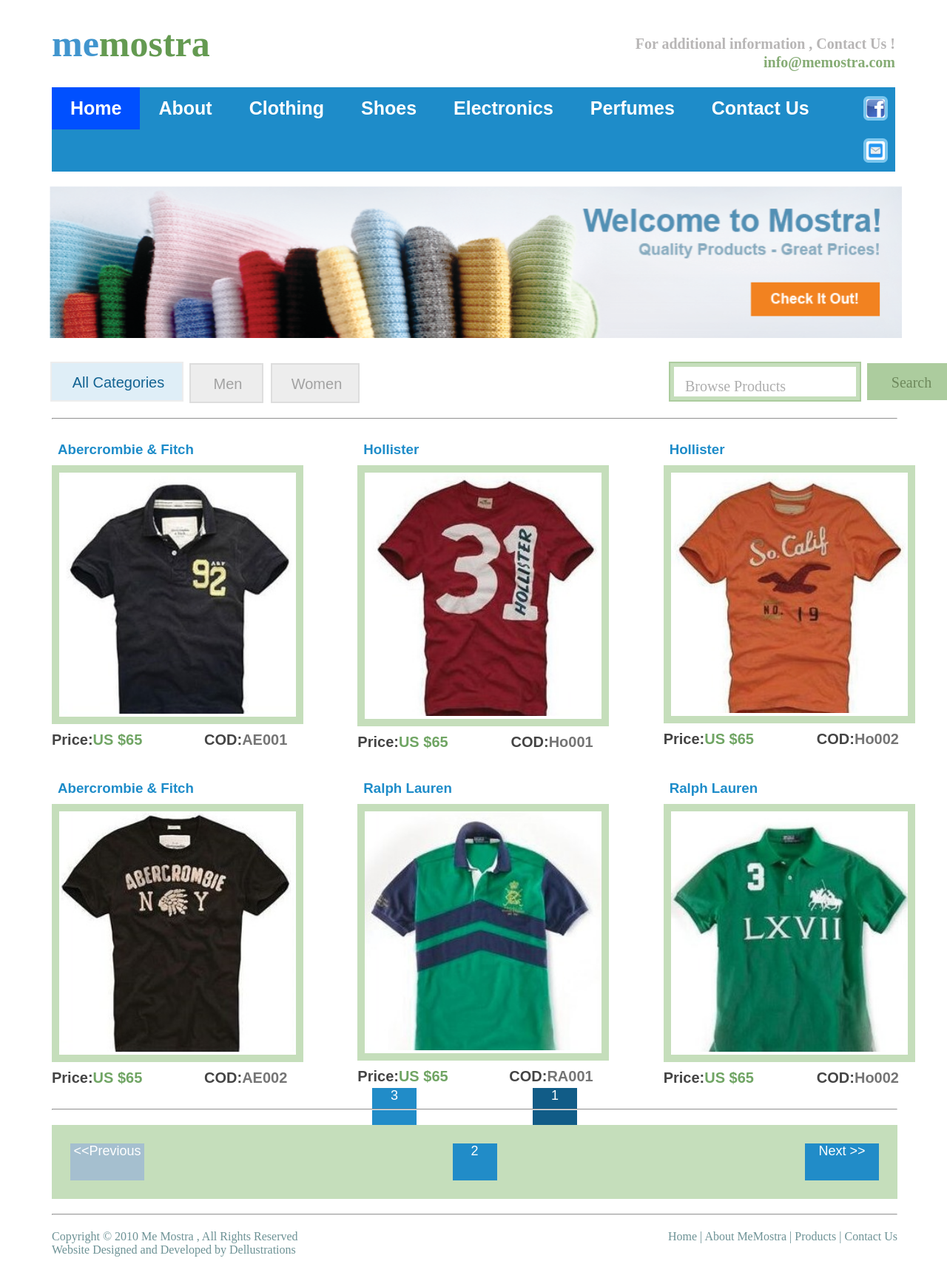
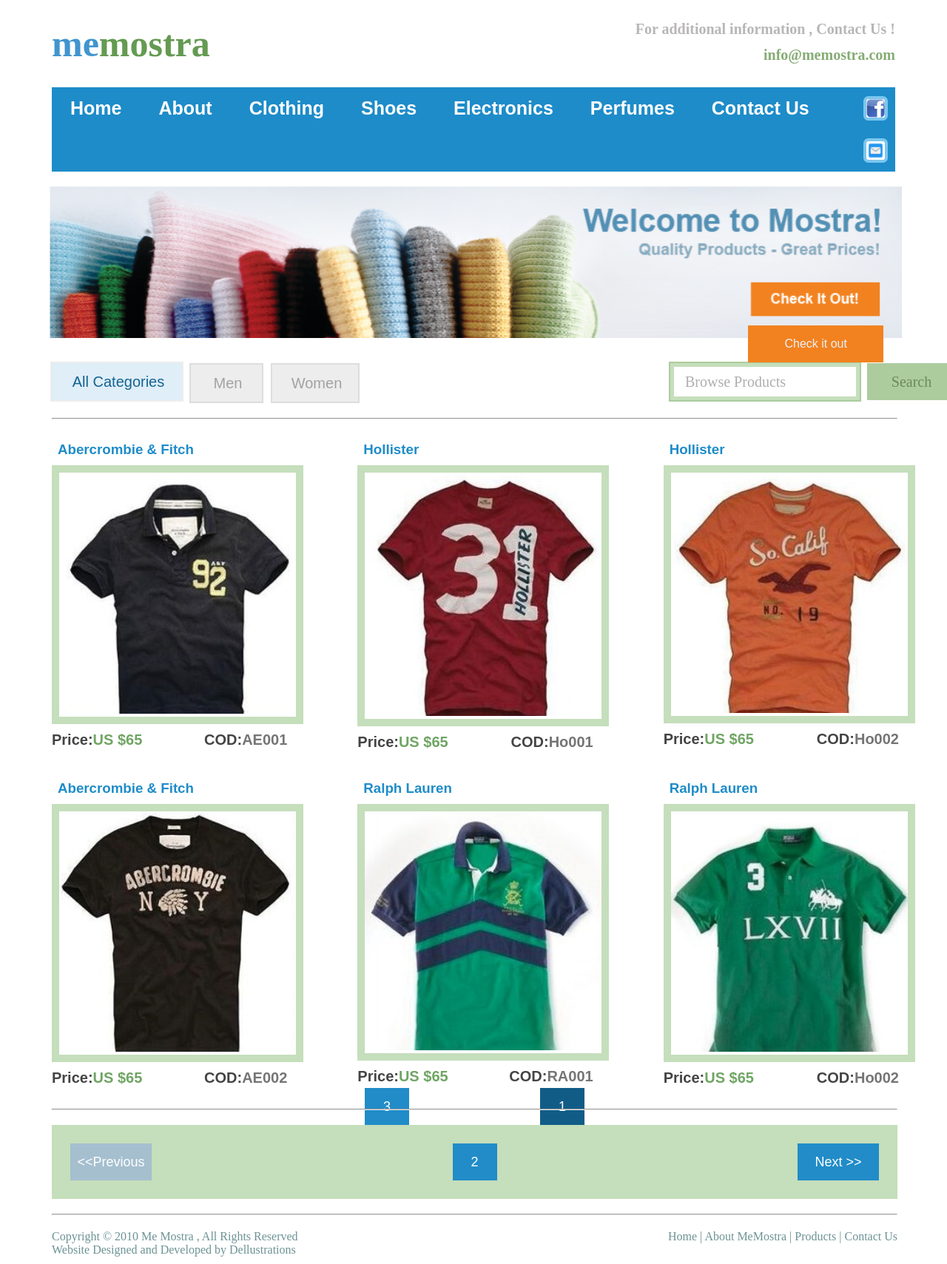
Before and after one commit to oMnia-Elsayed/MeMostra-Clothes-Company, a plain HTML site: page index.html in a window 1280 px wide. Shown: the whole page at 74% size. Drawn offline with Linux system fonts and the light colour scheme.

Commit message:
first commit

```diff
--- a/CSS/STYLE.css
+++ b/CSS/STYLE.css
@@ -25,7 +25,7 @@
 #add_info
 {
 	float: right;
-	margin-top: -40px;
+	margin-top: -60px;
 	color: #b8b6b6 ;
 }
 
@@ -33,7 +33,7 @@
 {
 	float: right;
 	color: #86ac75 ;
-	margin-top: -15px;
+	margin-top: -25px;
 }
 /* End Header */
 
@@ -59,10 +59,7 @@
     text-decoration: none;
     font-size: 25px
 }
-.active
-{
-    background-color: #0050ff;
-}
+li:hover { background-color: #9dbfd4; }
 .image_div
 {
 	width: 25px;
@@ -88,6 +85,21 @@
 {
 	padding: 20px 67px ;
 	width: 90%;
+	position: relative;
+}
+.button
+{
+	width: 183px;
+	height: 50px;
+	position: absolute;
+	background-color: #f28220;
+	text-align: center;
+	color: #edf0f5;
+	left: 79%;
+	top: 55%;
+	font-family: Arial ;
+	line-height: 50px;
+
 }
 
 /* End The Welcome Image */
@@ -112,6 +124,7 @@
 	color: #136392;
 	float: left;
 	outline: 2px solid #ededed;
+	line-height: 20px;
 }
 .men
 {
@@ -122,6 +135,7 @@
 	color: #a2a2a2;
 	float: left;
 	border: 2px solid #DDD;
+	line-height: 20px;
 }
 .women
 {
@@ -132,6 +146,7 @@
 	color: #a2a2a2;
 	float: left;
 	border: 2px solid #DDD;
+	line-height: 20px;
 }
 .browse
 {
@@ -141,9 +156,10 @@
 	border: 5px solid #c5debb;
 	outline: 2px solid #accc9e;
 	color: #aeaeae;
-	font-family:'digital-clock-font';
+	font-family:'Arial Rounded MT Bold';
 	text-align: left;
 	float: left;
+	line-height: 10px;
 }
 .search
 {
@@ -155,6 +171,7 @@
 	font-style: bold;
 	font-family: 'Arial Rounded MT Bold' ;
 	float: left;
+	line-height: 20px;
 }
 
 /* End Category Section */
@@ -197,30 +214,6 @@
 	color: #1e8cc9 ;
 	font-family: Arial;
 	width: 30%;
-
-
-
-
-
-
-
-
-
-
-
-
-
-
-
-
-
-
-
-
-
-
-
-
 }
 .right
 {
@@ -280,20 +273,22 @@
 }
 .pre
 {
-	width: 100px;
+	width: 110px;
 	height: 50px;
 	background-color: #a5bfcf;
 	float: left;
 	margin: 25px;
+	line-height: 50px;
 }
 
 .next
 {
-	width: 100px;
+	width: 110px;
 	height: 50px;
 	background-color: #218cc8;
 	margin: 25px;
 	float: right;
+	line-height: 50px;
 }
 .num
 {
@@ -307,6 +302,7 @@
 	height:50px;
 	background-color: #115c87;
 	margin: -75px 0px 10px 500px;
+	line-height: 50px;
 }
 .three
 {
@@ -315,6 +311,7 @@
 	height:50px;
 	background-color: #218cc8;
 	margin: -75px 500px 10px 0px;
+	line-height: 50px;
 }
 .two
 {
@@ -322,6 +319,7 @@
 	width: 60px;
 	height:50px;
 	background-color: #218cc8;
+	line-height: 50px;
 }
 
 /* End The Previous and Next Section */
@@ -336,13 +334,25 @@
 	color: #6d9295;
 }
 
-.left
+.left { float: left; }
+.f_right { float:right; }
+/* End Footer */
+
+/* Hover Section */
+#memostra:hover , #add_info:hover , #add_mail:hover , .left:hover , .f_right:hover
+{ text-shadow: 1px 1px; }
+
+.min:hover , .button:hover , .one:hover , .two:hover , .three:hover
 {
-	float: left;
+	-ms-transform: scale(1.2); /* IE 9 */
+    -webkit-transform: scale(1.2); /* Safari 3-8 */
+    transform: scale(1.2);
+}
 
+.Cat_men_women:hover , .handle_cloth:hover , .pre:hover , .next:hover
+{
+	-ms-transform: scale(0.9); /* IE 9 */
+    -webkit-transform: scale(0.9); /* Safari 3-8 */
+    transform: scale(0.9);
 }
-.f_right
-{
-	float:right;
-}
-/* End Footer */
+/*  /////////////////////////// */
--- a/index.html
+++ b/index.html
@@ -23,7 +23,7 @@
 	<!-- Start The Navigation bar -->
 	<nav>
 		<ul>
-			<li class="active" > Home</li>
+			<li>Home</li>
 			<li>About</li>
 			<li>Clothing</li>
 			<li>Shoes</li>
@@ -42,6 +42,7 @@
 	<!-- Start The Welcome Image -->
 	<article>
 		<img class="welcome_img" src="images/welcome.png" alt="Welcome Image">
+		<div class="button">Check it out</div>
 	</article>
 	<!-- End The Welcome Image -->
 
```
Also changed, not shown: Portfolio_memostra_index_html-624x842.png (added).
